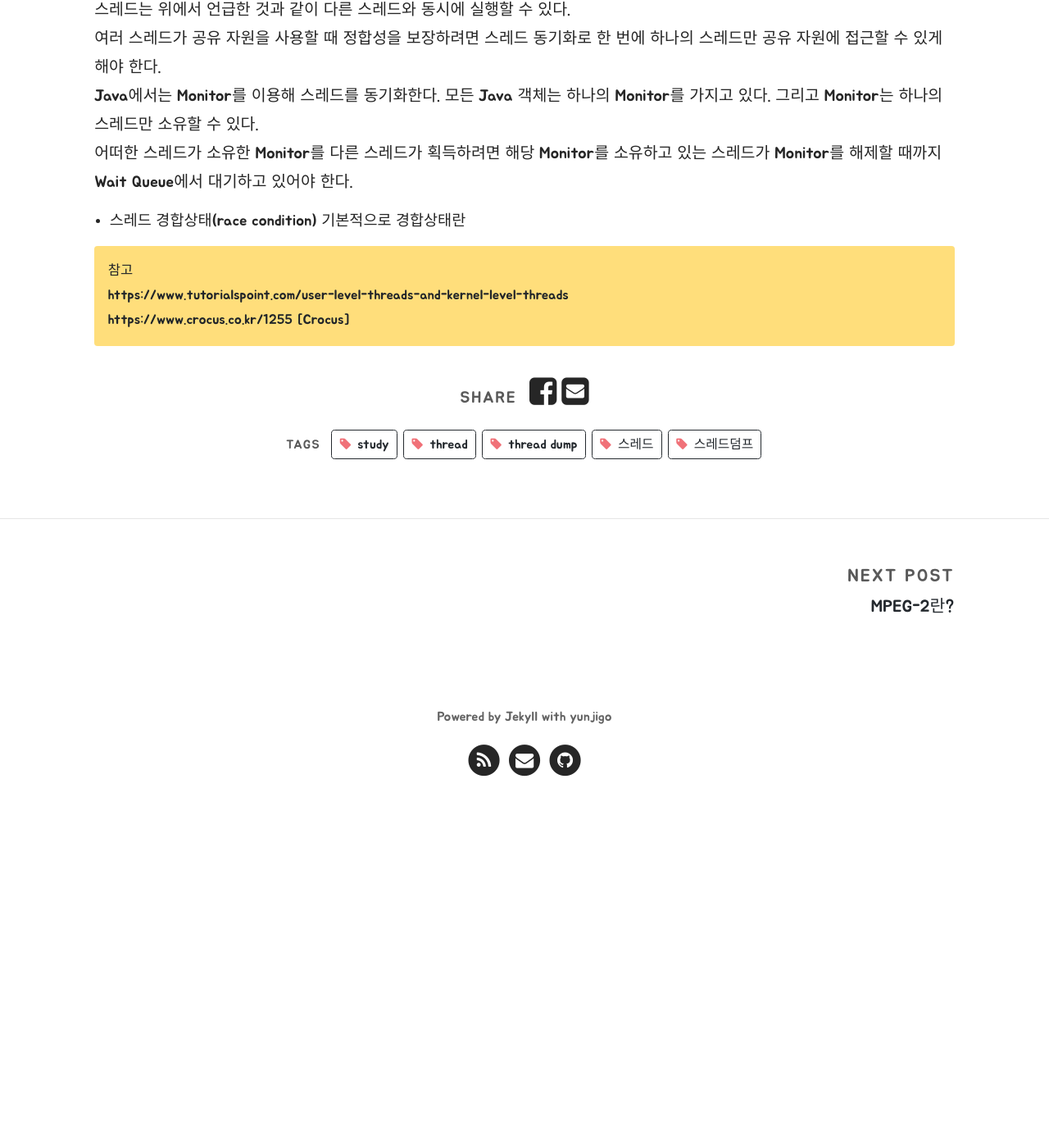
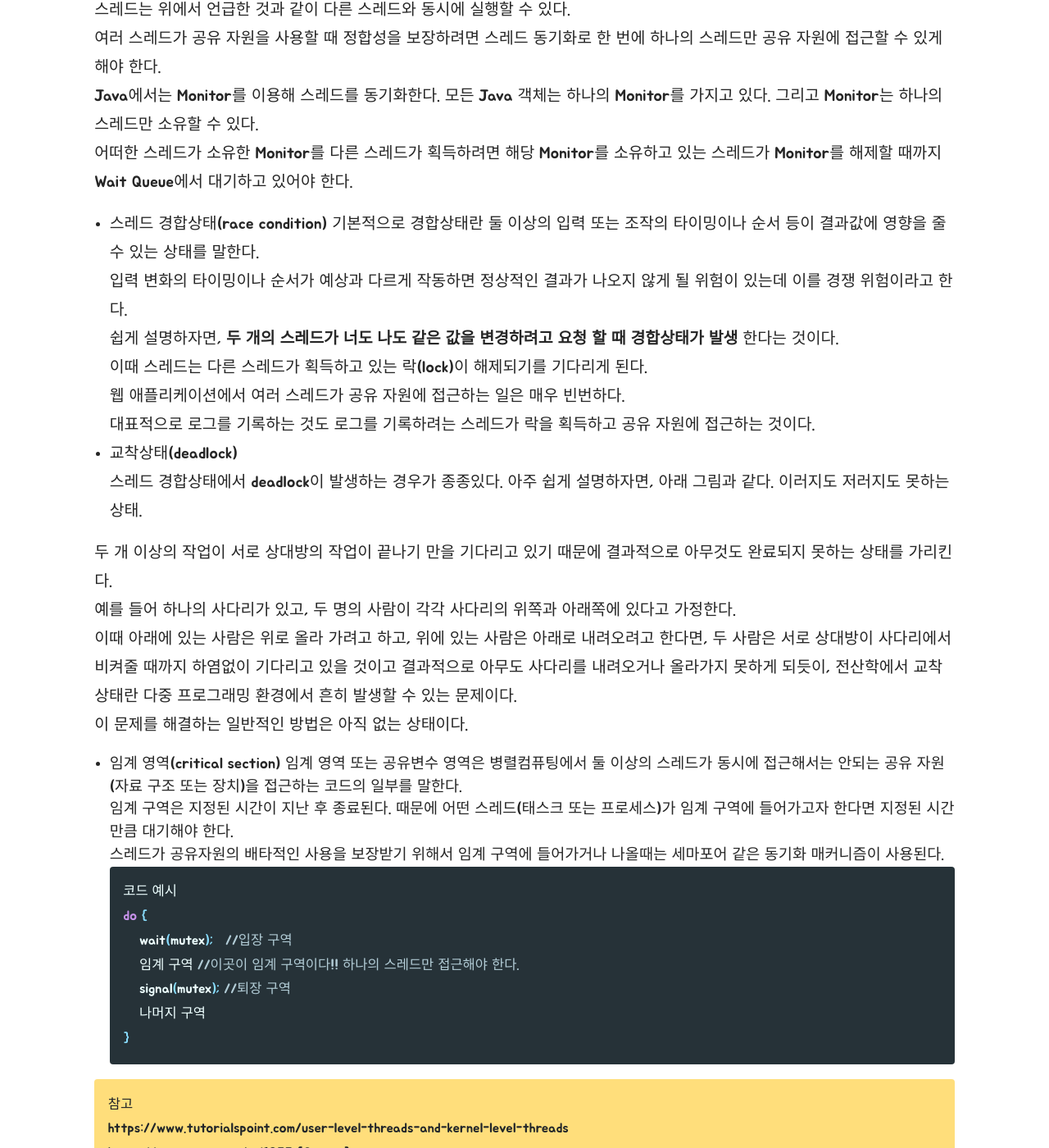
Before and after one commit to yunjigo92/yunjigo92.github.io, a Jekyll site: the page built from _posts/2020-04-10-thread.md, in a window 1280 px wide and 1400 px high, scrolled down 2028 px. Shown: the whole window at 82% size. Built offline with Jekyll 4.4.1, drawn with Linux system fonts in a browser that asks for light colours; nearby versions of some CDN libraries; some web fonts are replaced; library files that are not in the unit come from our copies; before the commit the page ends 3016 px from its top, so only the background shows below that; some of the changed text lies outside the part shown.

Commit message:
Update 2020-04-10-thread.md

````diff
--- a/_posts/2020-04-10-thread.md
+++ b/_posts/2020-04-10-thread.md
@@ -73,12 +73,47 @@ excerpt_separator: <!--more-->
 Java에서는 Monitor를 이용해 스레드를 동기화한다. 모든 Java 객체는 하나의 Monitor를 가지고 있다. 그리고 Monitor는 하나의 스레드만 소유할 수 있다.
 어떠한 스레드가 소유한 Monitor를 다른 스레드가 획득하려면 해당 Monitor를 소유하고 있는 스레드가 Monitor를 해제할 때까지 Wait Queue에서 대기하고 있어야 한다.
 
+
+
 - 스레드 경합상태(race condition)
-기본적으로 경합상태란
+기본적으로 경합상태란 둘 이상의 입력 또는 조작의 타이밍이나 순서 등이 결과값에 영향을 줄 수 있는 상태를 말한다.
+입력 변화의 타이밍이나 순서가 예상과 다르게 작동하면 정상적인 결과가 나오지 않게 될 위험이 있는데 이를 경쟁 위험이라고 한다.
+쉽게 설명하자면, **두 개의 스레드가 너도 나도 같은 값을 변경하려고 요청 할 때 경합상태가 발생** 한다는 것이다.
+이때 스레드는 다른 스레드가 획득하고 있는 락(lock)이 해제되기를 기다리게 된다.
+웹 애플리케이션에서 여러 스레드가 공유 자원에 접근하는 일은 매우 빈번하다.
+대표적으로 로그를 기록하는 것도 로그를 기록하려는 스레드가 락을 획득하고 공유 자원에 접근하는 것이다.
+
+
+- 교착상태(deadlock)
+ 스레드 경합상태에서 deadlock이 발생하는 경우가 종종있다.
+ 아주 쉽게 설명하자면, 아래 그림과 같다. 이러지도 저러지도 못하는 상태.
+
+ 두 개 이상의 작업이 서로 상대방의 작업이 끝나기 만을 기다리고 있기 때문에 결과적으로 아무것도 완료되지 못하는 상태를 가리킨다.
+ 예를 들어 하나의 사다리가 있고, 두 명의 사람이 각각 사다리의 위쪽과 아래쪽에 있다고 가정한다.
+ 이때 아래에 있는 사람은 위로 올라 가려고 하고, 위에 있는 사람은 아래로 내려오려고 한다면, 두 사람은 서로 상대방이 사다리에서 비켜줄 때까지 하염없이 기다리고 있을 것이고 결과적으로 아무도 사다리를 내려오거나 올라가지 못하게 되듯이, 전산학에서 교착 상태란 다중 프로그래밍 환경에서 흔히 발생할 수 있는 문제이다.
+ 이 문제를 해결하는 일반적인 방법은 아직 없는 상태이다.
+
+
+- 임계 영역(critical section)
+임계 영역 또는 공유변수 영역은 병렬컴퓨팅에서 둘 이상의 스레드가 동시에 접근해서는 안되는 공유 자원(자료 구조 또는 장치)을 접근하는 코드의 일부를 말한다.
+임계 구역은 지정된 시간이 지난 후 종료된다. 때문에 어떤 스레드(태스크 또는 프로세스)가 임계 구역에 들어가고자 한다면 지정된 시간만큼 대기해야 한다.
+스레드가 공유자원의 배타적인 사용을 보장받기 위해서 임계 구역에 들어가거나 나올때는 세마포어 같은 동기화 매커니즘이 사용된다.
+```java
+코드 예시
+do {
+      wait(mutex);   //입장 구역
+      임계 구역 //이곳이 임계 구역이다!! 하나의 스레드만 접근해야 한다.
+      signal(mutex); //퇴장 구역
+      나머지 구역
+}
+```
+
+
 
 
 ```
 참고
 https://www.tutorialspoint.com/user-level-threads-and-kernel-level-threads
 https://www.crocus.co.kr/1255 [Crocus]
+https://d2.naver.com/helloworld/10963
 ```
````
